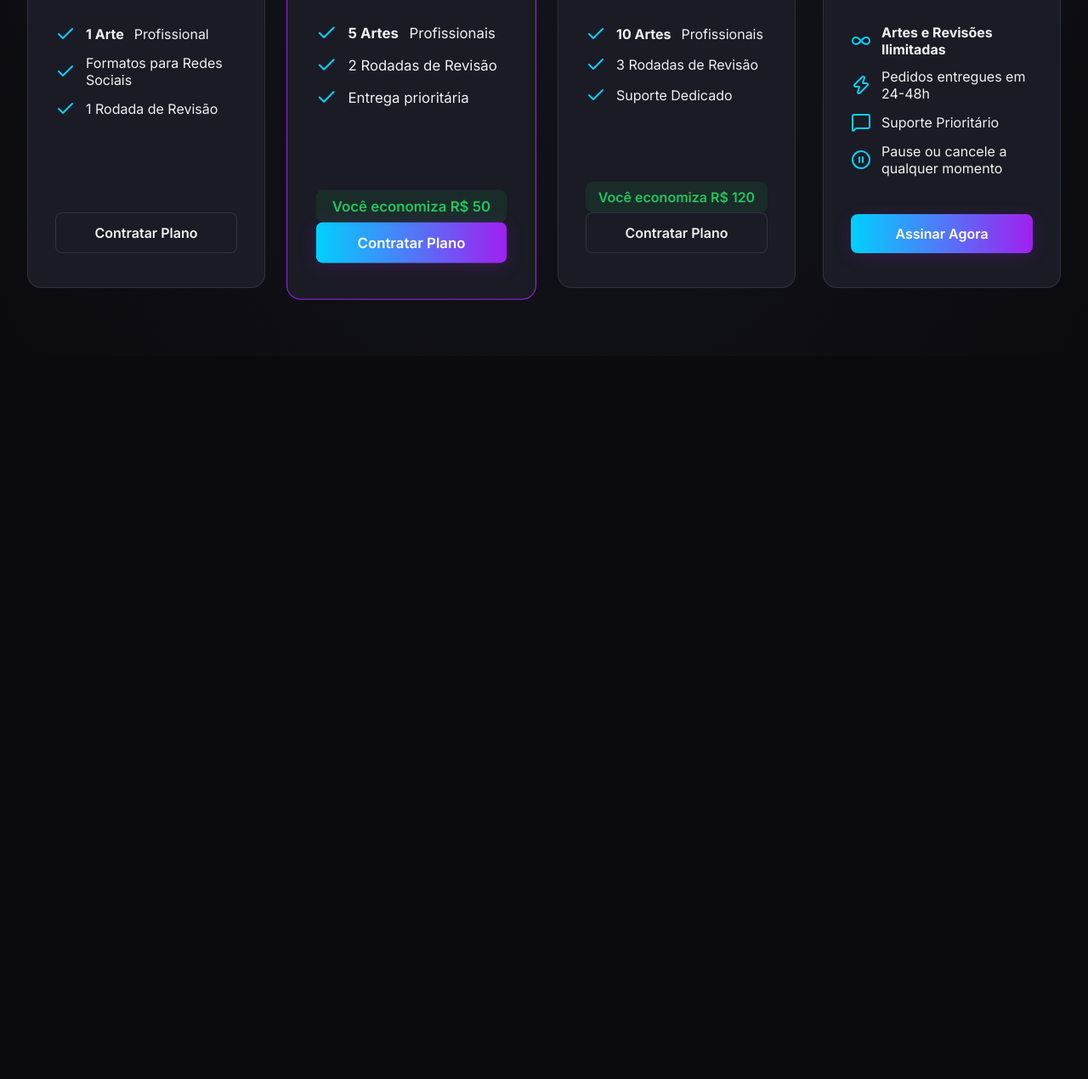
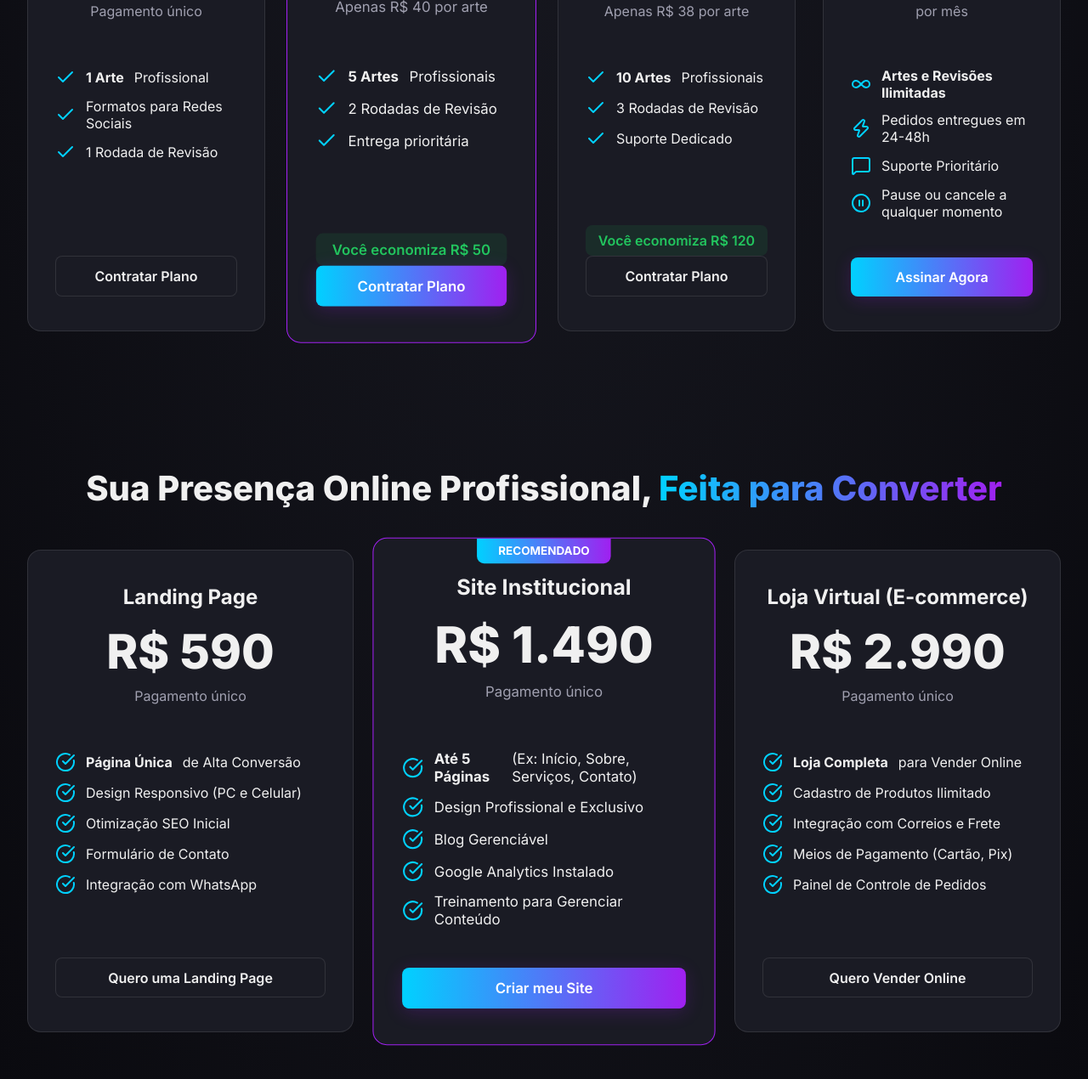
Before and after one commit to Matheus157yt/P-gina-de-vendas-da-Creative-Academy, a plain HTML site: page index.html in a window 1280 px wide. Shown: the part 976-2246 px from the top of the page at 85% size. Before the commit the page ends 1395 px from the top, so only its background shows below. Drawn offline with nearby package versions, Linux system fonts and the light colour scheme.

Commit message:
Add files via upload

```diff
--- a/index.html
+++ b/index.html
@@ -3,7 +3,7 @@
 <head>
     <meta charset="UTF-8">
     <meta name="viewport" content="width=device-width, initial-scale=1.0">
-    <title>Creative Academy | Planos de Design</title>
+    <title>Creative Academy | Planos de Design & Sites</title>
 
     <!-- Google Fonts: Inter -->
     <link rel="preconnect" href="https://fonts.googleapis.com">
@@ -137,7 +137,6 @@
             font-size: 1.1rem;
             line-height: 1.6;
         }
-        .hero-buttons { display: flex; justify-content: center; gap: 1rem; }
 
         /* --- 5. SEÇÃO DE PLANOS --- */
         .plans-grid {
@@ -215,19 +214,16 @@
     <main>
         <section id="hero">
             <div class="container">
-                <h1>Design que <span class="highlight">Impulsiona</span>. <br> Simples como dar Play.</h1>
-                <p>Escolha o pacote ideal para suas necessidades ou assine nosso plano ilimitado e tenha uma equipe de design sob demanda.</p>
-                <div class="hero-buttons">
-                    <a href="#planos" class="btn btn-filled">Ver Planos</a>
-                    <a href="#" class="btn">Ver Portfólio</a>
-                </div>
+                <h1>Design e Sites que <span class="highlight">Impulsionam</span>. <br> Simples como dar Play.</h1>
+                <p>Escolha o pacote ideal para suas necessidades ou assine nosso plano ilimitado e tenha uma equipe de design e desenvolvimento sob demanda.</p>
+                <!-- BOTÕES REMOVIDOS DAQUI -->
             </div>
         </section>
 
-        <!-- Seção de Planos -->
+        <!-- Seção de Planos de Design -->
         <section id="planos">
             <div class="container">
-                <h2 class="section-title">Planos Flexíveis para <span class="highlight">Cada Necessidade</span></h2>
+                <h2 class="section-title">Planos de Design Flexíveis para <span class="highlight">Cada Necessidade</span></h2>
                 <div class="plans-grid">
 
                     <!-- Plano 1: Inicial -->
@@ -290,6 +286,62 @@
             </div>
         </section>
 
+        <!-- Seção de Criação de Sites -->
+        <section id="sites">
+            <div class="container">
+                <h2 class="section-title">Sua Presença Online Profissional, <span class="highlight">Feita para Converter</span></h2>
+                <div class="plans-grid">
+
+                    <!-- Site 1: Landing Page -->
+                    <article class="plan-card">
+                        <h3>Landing Page</h3>
+                        <div class="plan-price">R$ 590</div>
+                        <p class="plan-price-details">Pagamento único</p>
+                        <ul class="plan-features">
+                            <li><i data-lucide="check-circle"></i> <strong>Página Única</strong> de Alta Conversão</li>
+                            <li><i data-lucide="check-circle"></i> Design Responsivo (PC e Celular)</li>
+                            <li><i data-lucide="check-circle"></i> Otimização SEO Inicial</li>
+                            <li><i data-lucide="check-circle"></i> Formulário de Contato</li>
+                            <li><i data-lucide="check-circle"></i> Integração com WhatsApp</li>
+                        </ul>
+                        <a href="https://wa.me/556196312873?text=Ol%C3%A1!%20Tenho%20interesse%20em%20criar%20uma%20*Landing%20Page*%20no%20valor%20de%20*R%24%20590*." target="_blank" rel="noopener noreferrer" class="btn">Quero uma Landing Page</a>
+                    </article>
+
+                    <!-- Site 2: Site Institucional (Popular) -->
+                    <article class="plan-card popular">
+                        <div class="popular-badge">RECOMENDADO</div>
+                        <h3>Site Institucional</h3>
+                        <div class="plan-price">R$ 1.490</div>
+                        <p class="plan-price-details">Pagamento único</p>
+                        <ul class="plan-features">
+                            <li><i data-lucide="check-circle"></i> <strong>Até 5 Páginas</strong> (Ex: Início, Sobre, Serviços, Contato)</li>
+                            <li><i data-lucide="check-circle"></i> Design Profissional e Exclusivo</li>
+                            <li><i data-lucide="check-circle"></i> Blog Gerenciável</li>
+                            <li><i data-lucide="check-circle"></i> Google Analytics Instalado</li>
+                            <li><i data-lucide="check-circle"></i> Treinamento para Gerenciar Conteúdo</li>
+                        </ul>
+                        <a href="https://wa.me/556196312873?text=Ol%C3%A1!%20Tenho%20interesse%20em%20criar%20um%20*Site%20Institucional*%20no%20valor%20de%20*R%24%201.490*." target="_blank" rel="noopener noreferrer" class="btn btn-filled">Criar meu Site</a>
+                    </article>
+
+                    <!-- Site 3: Loja Virtual -->
+                    <article class="plan-card">
+                        <h3>Loja Virtual (E-commerce)</h3>
+                        <div class="plan-price">R$ 2.990</div>
+                        <p class="plan-price-details">Pagamento único</p>
+                        <ul class="plan-features">
+                            <li><i data-lucide="check-circle"></i> <strong>Loja Completa</strong> para Vender Online</li>
+                            <li><i data-lucide="check-circle"></i> Cadastro de Produtos Ilimitado</li>
+                            <li><i data-lucide="check-circle"></i> Integração com Correios e Frete</li>
+                            <li><i data-lucide="check-circle"></i> Meios de Pagamento (Cartão, Pix)</li>
+                            <li><i data-lucide="check-circle"></i> Painel de Controle de Pedidos</li>
+                        </ul>
+                        <a href="https://wa.me/556196312873?text=Ol%C3%A1!%20Tenho%20interesse%20em%20criar%20uma%20*Loja%20Virtual*%20no%20valor%20de%20*R%24%202.990*." target="_blank" rel="noopener noreferrer" class="btn">Quero Vender Online</a>
+                    </article>
+
+                </div>
+            </div>
+        </section>
+
     </main>
 
     <!-- Script para renderizar os ícones Lucide -->
```
